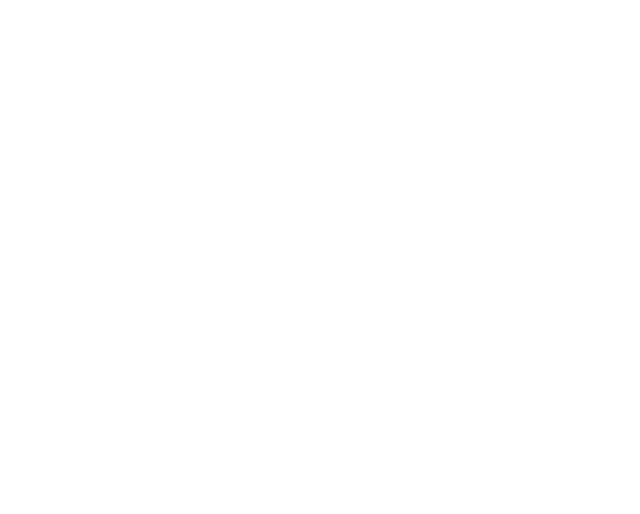
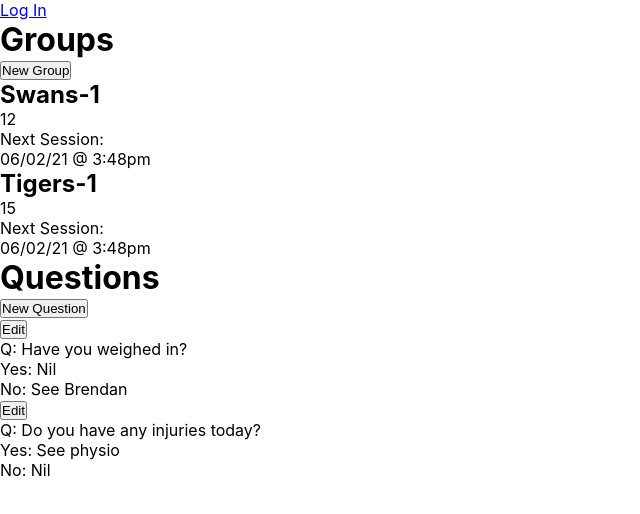
Before and after one commit to michellegleed/aussie-fit-react, a React (Create React App) app: page /admin in a window 1280 px wide. Shown: the top 514 px of the page, without its empty margins (0-640 px from the left). Built offline with nearby package versions, Linux system fonts and the light colour scheme.

Commit message:
Added Nav and started building admin dashboard

```diff
--- a/src/App.js
+++ b/src/App.js
@@ -2,6 +2,8 @@
 import { BrowserRouter as Router, Switch, Route } from 'react-router-dom';
 
 import './App.css';
+import Nav from './components/nav/nav';
+import Dashboard from './pages/admin/dashboard';
 import LoginPage from './pages/admin/login';
 import AttendancePage from './pages/attendance';
 import QuestionsPage from './pages/questions';
@@ -11,7 +13,7 @@
     <div className="App">
       <Router>
         <div>
-          {/* <Nav /> */}
+          <Nav />
           <div id="main-container">
             <Switch>
               <Route path="/" exact>
@@ -22,6 +24,9 @@
               </Route>
               <Route path="/login">
                 <LoginPage />
+              </Route>
+              <Route path="/admin">
+                <Dashboard />
               </Route>
               <Route path="/unauthorized">
                 {/* <Unauthorized /> */}
--- a/src/components/attendance/nameForm/nameform.js
+++ b/src/components/attendance/nameForm/nameform.js
@@ -1,15 +1,20 @@
-import React from 'react';
+import React, { useState } from 'react';
 import { useHistory } from 'react-router-dom';
 import TextField from '@material-ui/core/TextField';
 import Autocomplete from '@material-ui/lab/Autocomplete';
+import { fetchRequest } from '../../../utils/fetchRequest';
 
 function NameForm(props) {
 
     const { participants } = props;
+    const { classID } = props;
+
+    const [participantID, setParticipantID] = useState();
 
     const history = useHistory();
 
     const registerAttendance = () => {
+        fetchRequest(`${process.env.REACT_APP_API_URL}participants/${participantID}/class/${classID}`)
         history.push("/check-in");
     }
 
@@ -30,6 +35,7 @@
                     getOptionLabel={(option) => option.first_name + " " + option.last_name}
                     style={{ width: 300 }}
                     renderInput={(params) => <TextField {...params} variant="outlined" autocomplete="off" />}
+                    onChange={(e, value) => setParticipantID(value.id)}
                 />
             </section>
             <button onClick={registerAttendance}>Next</button>
--- a/src/components/attendance/question/question.js
+++ b/src/components/attendance/question/question.js
@@ -9,9 +9,10 @@
 
     const [disableNext, setDisableNext] = useState(true);
 
-    // disable next button whenever a new question is rendered
+    // reset whenever a new question is rendered
     useEffect(() => {
         setDisableNext(true);
+        setMessage();
     }, [question])
 
     return (
--- a/src/components/nav/nav.js
+++ b/src/components/nav/nav.js
@@ -0,0 +1,64 @@
+import React, { useEffect, useState } from 'react';
+import { Link, NavLink, useLocation } from "react-router-dom";
+
+function Nav() {
+
+    /// Update Nav Based on Logged In/Out
+    const [loggedIn, setLoggedIn] = useState(false);
+
+    // location variable will update whenever the react app's url changes
+    const location = useLocation();
+
+    // runs @ first render and whenever url location changes
+    useEffect(() => {
+        const token = window.localStorage.getItem("token");
+        if (token) {
+            setLoggedIn(true);
+        }
+        else {
+            setLoggedIn(false);
+        }
+    }, [location]);
+
+
+    /// Logout
+    const handleLogout = () => {
+        window.localStorage.clear();
+    };
+
+    return (
+        <nav>
+            <div id="nav-container">
+                <div className="nav-logo">
+                    <i class="far fa-lightbulb"></i>
+                </div>
+                {loggedIn ?
+                    <div className="nav-menu-items">
+                        {/* check if user is admin */}
+                        <React.Fragment>
+                            <div className="nav-item">
+                                <NavLink to="/admin" activeStyle={{ color: 'rgb(4, 180, 4)' }}>Admin</NavLink>
+                            </div>
+                            <div className="nav-item">
+                                <a href={`${process.env.REACT_APP_API_URL}participants/attendance-to-csv/`}>Download Attendance Data</a>
+                            </div>
+                        </React.Fragment>
+                        {/* : */}
+                        <div className="nav-item">
+                            <NavLink exact to="/" activeStyle={{ color: 'rgb(4, 180, 4)' }}>Home</NavLink>
+                        </div>
+                        <Link to="/login" onClick={handleLogout}>Log Out</Link>
+                    </div>
+                    :
+                    <div className="nav-menu-items logged-out">
+                        <div className="nav-item">
+                            <Link to="/login">Log In</Link>
+                        </div>
+                    </div>
+                }
+            </div >
+        </nav >
+    )
+}
+
+export default Nav;
--- /dev/null
+++ b/src/pages/admin/dashboard.js
@@ -0,0 +1,53 @@
+import React from 'react';
+import Moment from 'react-moment';
+
+function Dashboard() {
+    return (
+        <div>
+            <div>
+                <h1>Groups</h1>
+                <button>New Group</button>
+                <div>
+                    <div>
+                        <h2>Swans-1</h2>
+                        <p>12</p>
+                    </div>
+                    <p>Next Session:</p>
+                    <p><Moment format="DD/MM/YY">2021-02-06T23:48:00+08:00</Moment> @ <Moment format="h:mma">2021-02-06T23:48:00+08:00</Moment></p>
+                </div>
+                <div>
+                    <div>
+                        <h2>Tigers-1</h2>
+                        <p>15</p>
+                    </div>
+                    <p>Next Session:</p>
+                    <p><Moment format="DD/MM/YY">2021-02-06T23:48:00+08:00</Moment> @ <Moment format="h:mma">2021-02-06T23:48:00+08:00</Moment></p>
+                </div>
+            </div>
+
+            <div>
+                <h1>Questions</h1>
+                <button>New Question</button>
+                <div>
+                    <div>
+                        <button>Edit</button>
+                    </div>
+                    <p>Q: Have you weighed in?</p>
+                    <p>Yes: Nil</p>
+                    <p>No: See Brendan</p>
+                </div>
+                <div>
+                    <div>
+                        <button>Edit</button>
+                    </div>
+                    <p>Q: Do you have any injuries today?</p>
+                    <p>Yes: See physio</p>
+                    <p>No: Nil</p>
+                </div>
+            </div>
+
+        </div>
+    )
+}
+
+export default Dashboard;
--- a/src/pages/attendance.js
+++ b/src/pages/attendance.js
@@ -35,7 +35,8 @@
             { groupData ?
                 <React.Fragment>
                     <Header groupName={groupData.group_name} nextClass={groupData.next_class[0]} />
-                    <NameForm participants={groupData.participants} />
+                    {/* check if class is currently open otherwise don't show this form!!! */}
+                    <NameForm participants={groupData.participants} classID={groupData.next_class[0].id} />
                 </React.Fragment>
                 :
                 null
```
